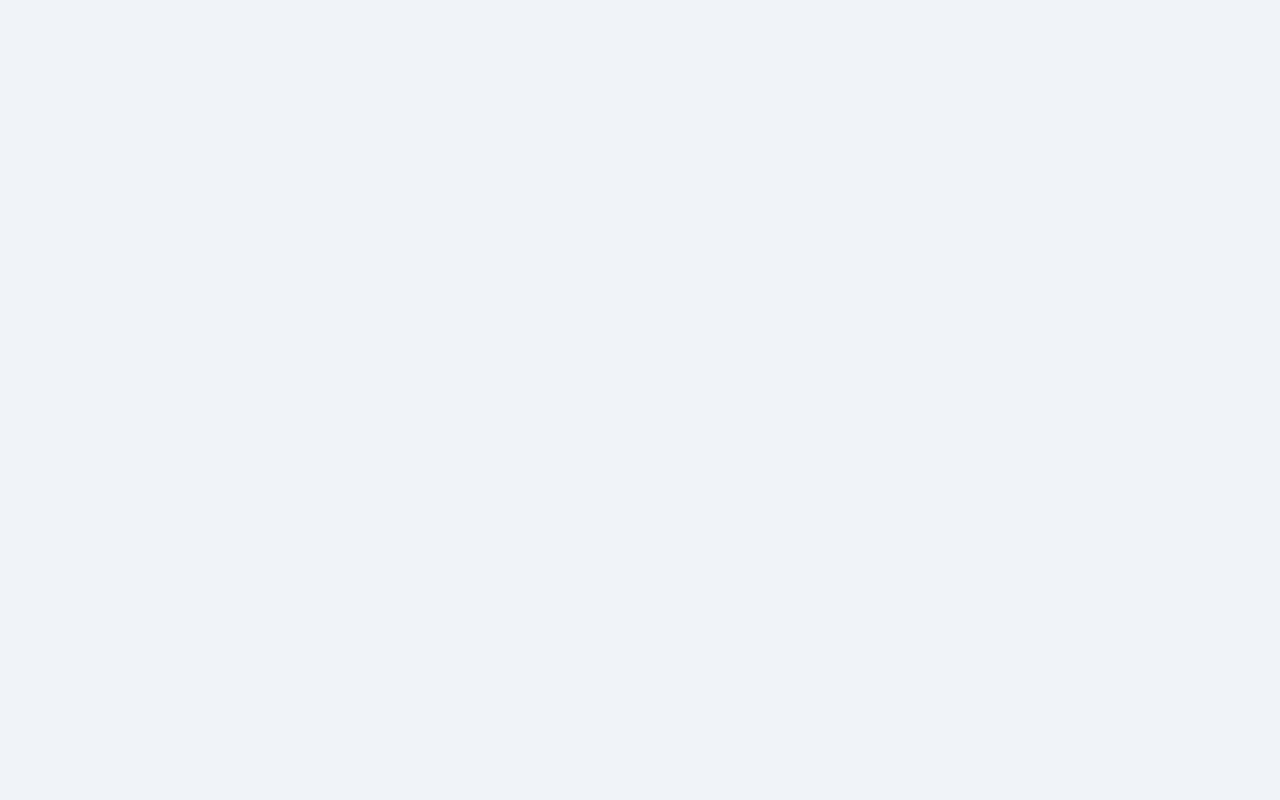
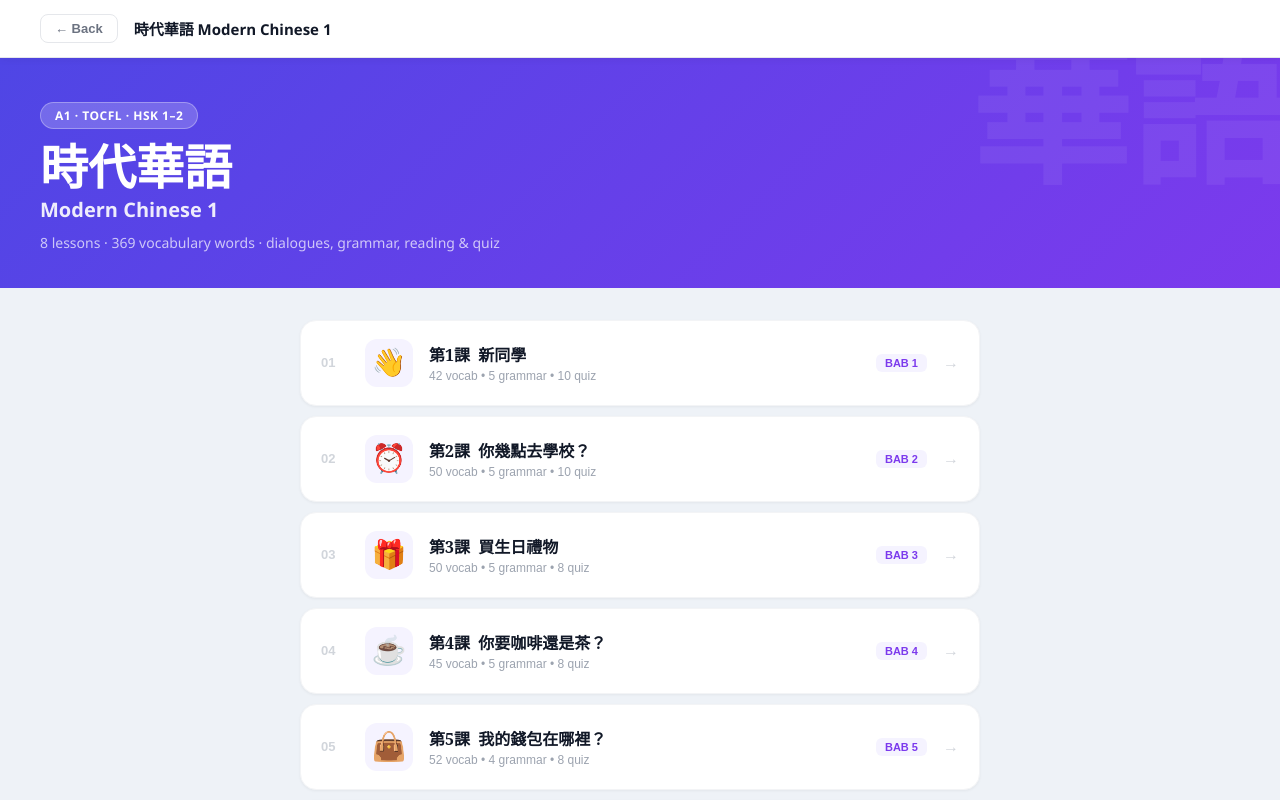
Before and after one commit to YanuarRizkiAminudin/flashcard-kosakata, a React (Vite) app: page /lessons in a window 1280 px wide. Before the commit this address had no page. Shown: the top 800 px of the page. Built offline with nearby package versions, Linux system fonts and the light colour scheme.

Commit message:
Consolidate 8 lesson cards into one Modern Chinese 1 card with lesson list page

```diff
--- a/src/App.jsx
+++ b/src/App.jsx
@@ -4,6 +4,7 @@ import GamePage from './GamePage'
 import VoicePage from './VoicePage'
 import ToeicTestPage from './ToeicTestPage'
 import LessonPage from './LessonPage'
+import LessonListPage from './LessonListPage'
 
 function App() {
   return (
@@ -13,6 +14,7 @@ function App() {
       <Route path="/game/toeic-vocabulary" element={<GamePage file="flashcard_lengkap_intact/toeic_vocabulary_flashcard.html" title="TOEIC Vocabulary" />} />
       <Route path="/voice" element={<VoicePage />} />
       <Route path="/toeic-test" element={<ToeicTestPage />} />
+      <Route path="/lessons" element={<LessonListPage />} />
       <Route path="/lesson/:id" element={<LessonPage />} />
     </Routes>
   )
--- a/src/FlashcardPage.jsx
+++ b/src/FlashcardPage.jsx
@@ -3,76 +3,13 @@ import './FlashcardPage.css'
 
 const flashcards = [
   {
-    id: 'L1',
+    id: 'MC1',
     category: 'Mandarin',
     icon: '📗',
-    title: '第1課 新同學 · The New Classmate',
-    kartu: 42,
-    level: 'BAB 1 · A1',
-    route: '/lesson/1',
-  },
-  {
-    id: 'L2',
-    category: 'Mandarin',
-    icon: '📗',
-    title: '第2課 你幾點去學校？',
-    kartu: 50,
-    level: 'BAB 2 · A1',
-    route: '/lesson/2',
-  },
-  {
-    id: 'L3',
-    category: 'Mandarin',
-    icon: '📗',
-    title: '第3課 買生日禮物',
-    kartu: 50,
-    level: 'BAB 3 · A1',
-    route: '/lesson/3',
-  },
-  {
-    id: 'L4',
-    category: 'Mandarin',
-    icon: '📗',
-    title: '第4課 你要咖啡還是茶？',
-    kartu: 53,
-    level: 'BAB 4 · A1',
-    route: '/lesson/4',
-  },
-  {
-    id: 'L5',
-    category: 'Mandarin',
-    icon: '📗',
-    title: '第5課 我的錢包在哪裡？',
-    kartu: 52,
-    level: 'BAB 5 · A1',
-    route: '/lesson/5',
-  },
-  {
-    id: 'L6',
-    category: 'Mandarin',
-    icon: '📗',
-    title: '第6課 週末去打網球吧！',
-    kartu: 40,
-    level: 'BAB 6 · A1',
-    route: '/lesson/6',
-  },
-  {
-    id: 'L7',
-    category: 'Mandarin',
-    icon: '📗',
-    title: '第7課 怎麼到飯店去？',
-    kartu: 45,
-    level: 'BAB 7 · A1',
-    route: '/lesson/7',
-  },
-  {
-    id: 'L8',
-    category: 'Mandarin',
-    icon: '📗',
-    title: '第8課 你為什麼不想走路？',
-    kartu: 45,
-    level: 'BAB 8 · A1',
-    route: '/lesson/8',
+    title: '時代華語 Modern Chinese 1',
+    kartu: 8,
+    level: 'BAB 1–8 · A1',
+    route: '/lessons',
   },
   {
     id: 1,
@@ -138,7 +75,7 @@ function FlashcardCard({ card }) {
 
       <div>
         <h2 className="card-title">{card.title}</h2>
-        <p className="card-meta">{card.kartu} Cards &bull; {card.level}</p>
+        <p className="card-meta">{card.kartu} {card.id === 'MC1' ? 'Lessons' : 'Cards'} &bull; {card.level}</p>
       </div>
 
       <button className="belajar-btn" onClick={() => navigate(card.route)}>
--- /dev/null
+++ b/src/LessonListPage.css
@@ -0,0 +1,200 @@
+.ll-page {
+  min-height: 100vh;
+  background: #eef2f7;
+  font-family: 'Segoe UI', Tahoma, Geneva, Verdana, sans-serif;
+  color: #111827;
+}
+
+/* Nav */
+.ll-nav {
+  background: #fff;
+  border-bottom: 1px solid #e5e7eb;
+  padding: 14px 40px;
+  display: flex;
+  align-items: center;
+  gap: 16px;
+  position: sticky;
+  top: 0;
+  z-index: 100;
+  box-shadow: 0 1px 8px rgba(0,0,0,0.06);
+}
+
+.ll-back {
+  background: none;
+  border: 1px solid #e5e7eb;
+  border-radius: 8px;
+  padding: 6px 14px;
+  font-size: 13px;
+  font-weight: 600;
+  color: #6b7280;
+  cursor: pointer;
+  transition: all 0.18s;
+}
+.ll-back:hover { background: #f3f4f6; color: #374151; }
+
+.ll-nav-title {
+  font-size: 15px;
+  font-weight: 700;
+  color: #111827;
+}
+
+/* Hero */
+.ll-hero {
+  background: linear-gradient(135deg, #4f46e5 0%, #7c3aed 100%);
+  color: #fff;
+  padding: 44px 40px 36px;
+  position: relative;
+  overflow: hidden;
+}
+
+.ll-hero::before {
+  content: '華語';
+  position: absolute;
+  right: -10px;
+  top: -20px;
+  font-size: 160px;
+  font-weight: 900;
+  opacity: 0.06;
+  font-family: 'Noto Serif TC', serif;
+  pointer-events: none;
+  line-height: 1;
+}
+
+.ll-hero-badge {
+  display: inline-block;
+  background: rgba(255,255,255,0.2);
+  border: 1px solid rgba(255,255,255,0.3);
+  border-radius: 20px;
+  padding: 4px 14px;
+  font-size: 12px;
+  font-weight: 600;
+  letter-spacing: 0.5px;
+  margin-bottom: 12px;
+}
+
+.ll-hero-title {
+  font-size: 48px;
+  font-weight: 900;
+  line-height: 1.1;
+  font-family: 'Noto Serif TC', 'Noto Serif', serif;
+  margin-bottom: 2px;
+}
+
+.ll-hero-sub {
+  font-size: 20px;
+  font-weight: 600;
+  opacity: 0.9;
+  margin-bottom: 10px;
+}
+
+.ll-hero-desc {
+  font-size: 14px;
+  opacity: 0.7;
+}
+
+/* Content */
+.ll-content {
+  max-width: 760px;
+  margin: 0 auto;
+  padding: 32px 40px 60px;
+}
+
+/* List */
+.ll-list {
+  display: flex;
+  flex-direction: column;
+  gap: 10px;
+}
+
+.ll-item {
+  background: #fff;
+  border: 1px solid #f3f4f6;
+  border-radius: 16px;
+  padding: 18px 20px;
+  display: flex;
+  align-items: center;
+  gap: 16px;
+  cursor: pointer;
+  transition: all 0.2s;
+  text-align: left;
+  width: 100%;
+  box-shadow: 0 1px 3px rgba(0,0,0,0.05);
+}
+
+.ll-item:hover {
+  transform: translateX(4px);
+  box-shadow: 0 4px 16px rgba(79,70,229,0.12);
+  border-color: #c4b5fd;
+}
+
+.ll-item-num {
+  font-size: 13px;
+  font-weight: 800;
+  color: #d1d5db;
+  min-width: 28px;
+  font-variant-numeric: tabular-nums;
+}
+
+.ll-item-icon {
+  font-size: 28px;
+  width: 48px;
+  height: 48px;
+  background: #f5f3ff;
+  border-radius: 12px;
+  display: flex;
+  align-items: center;
+  justify-content: center;
+  flex-shrink: 0;
+}
+
+.ll-item-body {
+  flex: 1;
+  min-width: 0;
+}
+
+.ll-item-title {
+  font-size: 16px;
+  font-weight: 700;
+  color: #111827;
+  font-family: 'Noto Serif TC', 'Noto Serif', serif;
+  white-space: nowrap;
+  overflow: hidden;
+  text-overflow: ellipsis;
+}
+
+.ll-item-meta {
+  font-size: 12px;
+  color: #9ca3af;
+  margin-top: 3px;
+}
+
+.ll-item-level {
+  font-size: 11px;
+  font-weight: 700;
+  color: #7c3aed;
+  background: #f5f3ff;
+  border-radius: 6px;
+  padding: 3px 9px;
+  white-space: nowrap;
+  flex-shrink: 0;
+}
+
+.ll-item-arrow {
+  font-size: 16px;
+  color: #d1d5db;
+  flex-shrink: 0;
+  transition: all 0.2s;
+}
+
+.ll-item:hover .ll-item-arrow {
+  color: #7c3aed;
+  transform: translateX(2px);
+}
+
+@media (max-width: 600px) {
+  .ll-nav { padding: 12px 16px; }
+  .ll-hero { padding: 32px 20px 28px; }
+  .ll-hero-title { font-size: 36px; }
+  .ll-content { padding: 20px 16px 40px; }
+  .ll-item-level { display: none; }
+}
--- /dev/null
+++ b/src/LessonListPage.jsx
@@ -0,0 +1,55 @@
+import { useNavigate } from 'react-router-dom'
+import { lessons } from './lessonData'
+import './LessonListPage.css'
+
+export default function LessonListPage() {
+  const navigate = useNavigate()
+
+  return (
+    <div className="ll-page">
+      {/* Nav */}
+      <nav className="ll-nav">
+        <button className="ll-back" onClick={() => navigate('/')}>
+          ← Back
+        </button>
+        <span className="ll-nav-title">時代華語 Modern Chinese 1</span>
+      </nav>
+
+      {/* Hero */}
+      <div className="ll-hero">
+        <div className="ll-hero-badge">A1 · TOCFL · HSK 1–2</div>
+        <div className="ll-hero-title">時代華語</div>
+        <div className="ll-hero-sub">Modern Chinese 1</div>
+        <div className="ll-hero-desc">
+          8 lessons · {lessons.reduce((s, l) => s + l.vocabulary.length, 0)} vocabulary words · dialogues, grammar, reading &amp; quiz
+        </div>
+      </div>
+
+      {/* Lesson list */}
+      <div className="ll-content">
+        <div className="ll-list">
+          {lessons.map((lesson, idx) => (
+            <button
+              key={lesson.id}
+              className="ll-item"
+              onClick={() => navigate(`/lesson/${lesson.id}`)}
+            >
+              <div className="ll-item-num">{String(idx + 1).padStart(2, '0')}</div>
+              <div className="ll-item-icon">{lesson.icon}</div>
+              <div className="ll-item-body">
+                <div className="ll-item-title">
+                  第{lesson.id}課 &nbsp;{lesson.title}
+                </div>
+                <div className="ll-item-meta">
+                  {lesson.vocabulary.length} vocab &bull; {lesson.grammar.length} grammar &bull; {lesson.quiz.length} quiz
+                </div>
+              </div>
+              <div className="ll-item-level">{lesson.level}</div>
+              <div className="ll-item-arrow">→</div>
+            </button>
+          ))}
+        </div>
+      </div>
+    </div>
+  )
+}
```
